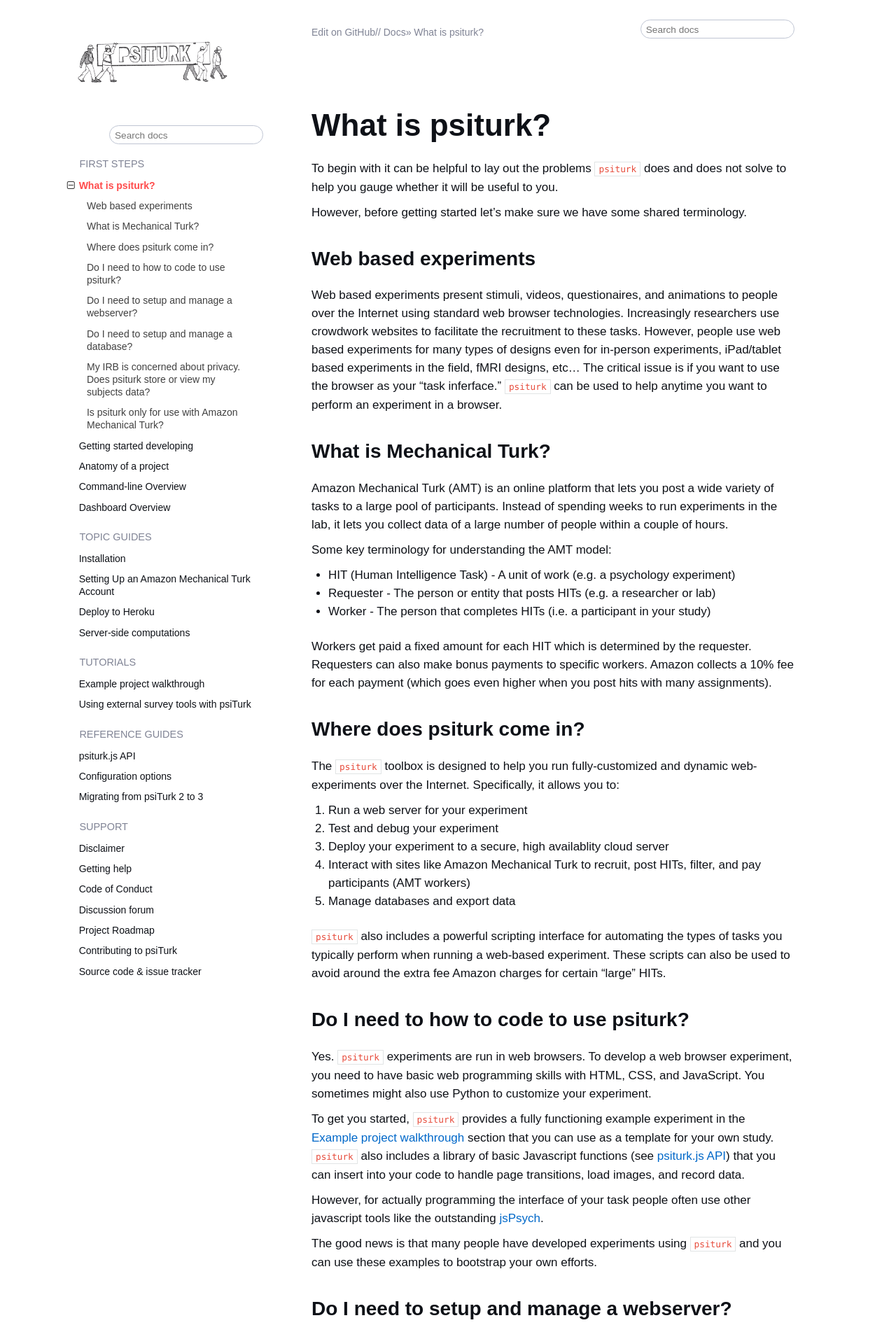
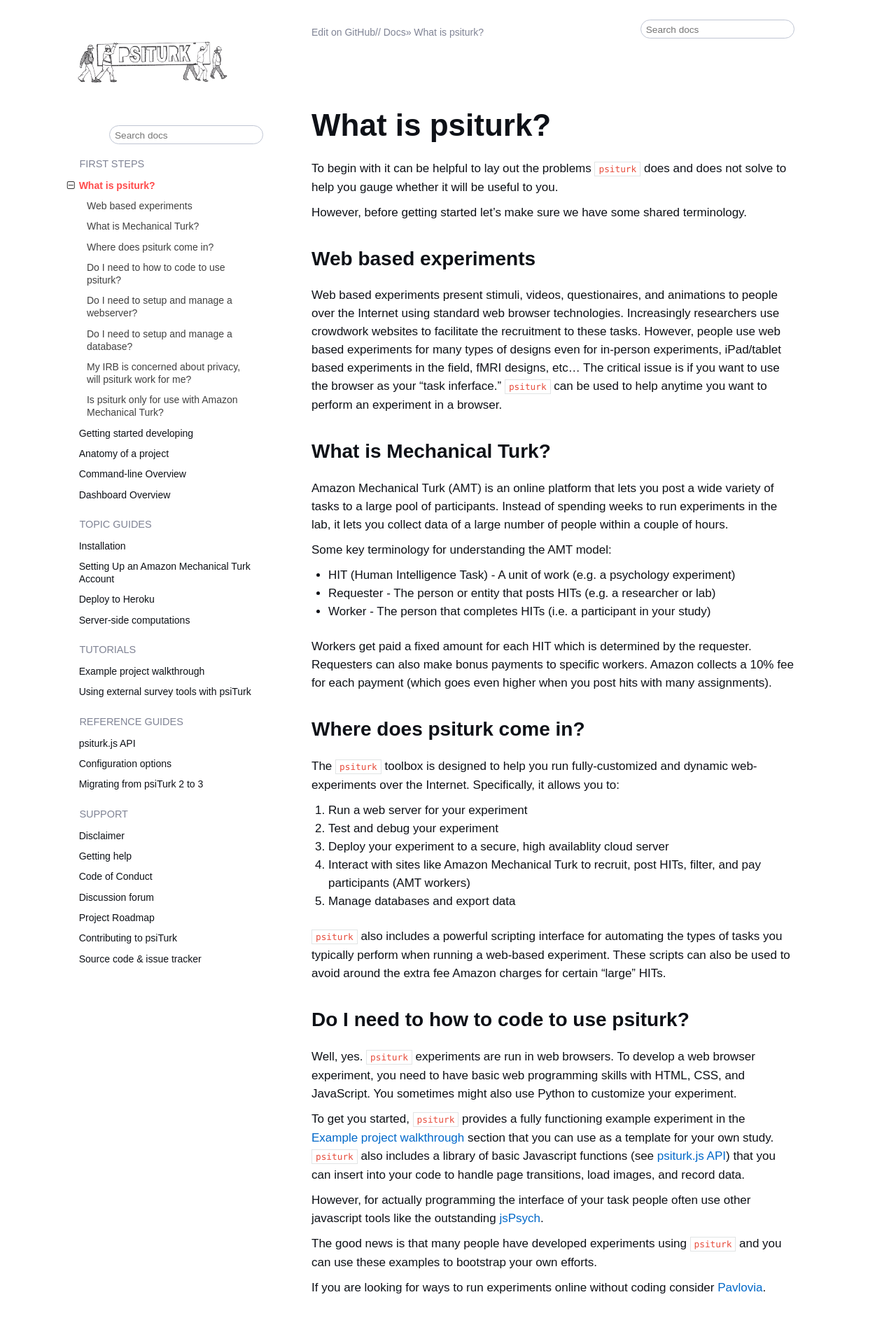
Before and after one commit to NYUCCL/psiTurk, a Sphinx documentation site: the page built from doc/what_is_psiturk.md, in a window 1280 px wide. Shown: the top 1893 px of the page at 70% size. Built offline with Sphinx 7.4.7 and the Read the Docs theme 2.0.0, drawn with Linux system fonts in a browser that asks for light colours; some web fonts are replaced; pages that are not in the unit, such as notebooks, are missing from menus; some of the changed text lies outside the part shown.

Commit message:
updates to what is psiturk guide

```diff
--- a/doc/what_is_psiturk.md
+++ b/doc/what_is_psiturk.md
@@ -44,7 +44,7 @@
 
 ## Do I need to how to code to use psiturk?
 
-Yes. `psiturk` experiments are run in web browsers. To develop a web browser
+Well, yes. `psiturk` experiments are run in web browsers. To develop a web browser
 experiment, you need to have basic web programming skills with HTML, CSS, and
 JavaScript.  You sometimes might also use Python to customize your experiment.
 
@@ -58,7 +58,10 @@
 However, for actually programming the interface of your task people often use other
 javascript tools like the outstanding [jsPsych](https://www.jspsych.org).
 
-The good news is that many people have developed experiments using `psiturk` and you can use these examples to bootstrap your own efforts.
+The good news is that many people have developed experiments using `psiturk` and
+you can use these examples to bootstrap your own efforts.
+
+If you are looking for ways to run experiments online without coding consider [Pavlovia](https://pavlovia.org).
 
 
 ## Do I need to setup and manage a webserver?
@@ -67,7 +70,7 @@
 
 If you run an experiment on the web you need a way to send the content to the user.  This usually requires some type of http/https web server.  While you can do that from your personal computer (with some setup/configuration), currently the easiest way to do this is to deploy (i.e., run on a remote cloud server) your completed experiment to the web via the free-tier on Heroku.  When you are developing locally/testing your code `psiturk` provides you a small, simplified web server running on your computer that mimics the environment that is run when your experiment is officially "deployed."
 
-**TL;DR**: Yes you need a websever.  `psiturk` provide a lightweight mini-webserver that you can use to develop your task locally on your desktop.  When you are ready to begin data collection you deploy to the cloud.  We have a smooth workflow for doing this for free on Heroku.
+**TL;DR**: `psiturk` provides a lightweight mini-webserver that you can use to develop your task locally on your desktop.  When you are ready to begin data collection you deploy to the cloud.  We have a smooth workflow for doing this for free on Heroku, although other options are possible.
 
 ## Do I need to setup and manage a database?
 
@@ -81,11 +84,11 @@
 
 If you do have your own database though `psiturk` is happy to use it.
 
-**TL;DR**: Yes you need a database, but there is no database software required for you to personally install or maintain.  `psiturk` will create free, managed databases for you.
+**TL;DR**: Yes you need a database, but there is no database software required for you to personally install or maintain.  `psiturk` will create free, managed databases for you if you don't have one or bring you own!
 
-## My IRB is concerned about privacy.  Does psiturk store or view my subjects data?
+## My IRB is concerned about privacy, will psiturk work for me?
 
-No, all communication is directly between you and your participant.  There is no centralized data collection or monitoring.  `psiturk` data saving routines anonymize your databases so that no subject identity is associated with a datafile except with a special secret key that only you (the `psiturk` developer) know.  Everything is protected with passwords.
+When you use `psiturk` communication is directly between you and your participant.  There is no centralized data collection or monitoring.  `psiturk` data saving routines anonymize your databases so that no potentially identifiable information is associated with a datafile except with a special secret key that only you (as the `psiturk` developer) know.  If you set up your own database it is up to you to secure it, but if you use the Heroku version it is password protected and even can be deleted after data collection (and your data is downloaded to a file for safe keeping and analysis of course!).
 
 ## Is psiturk only for use with Amazon Mechanical Turk?
 
```
